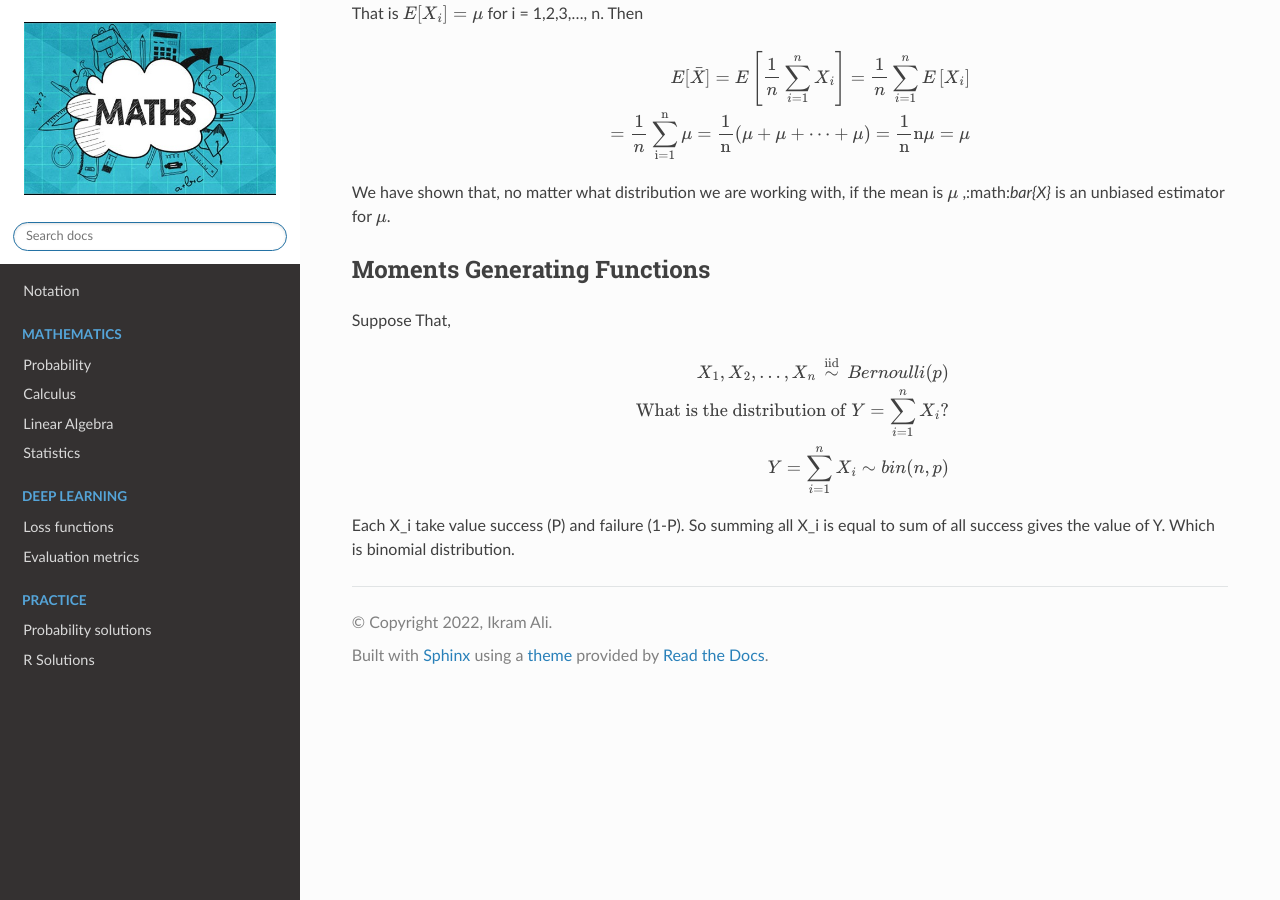
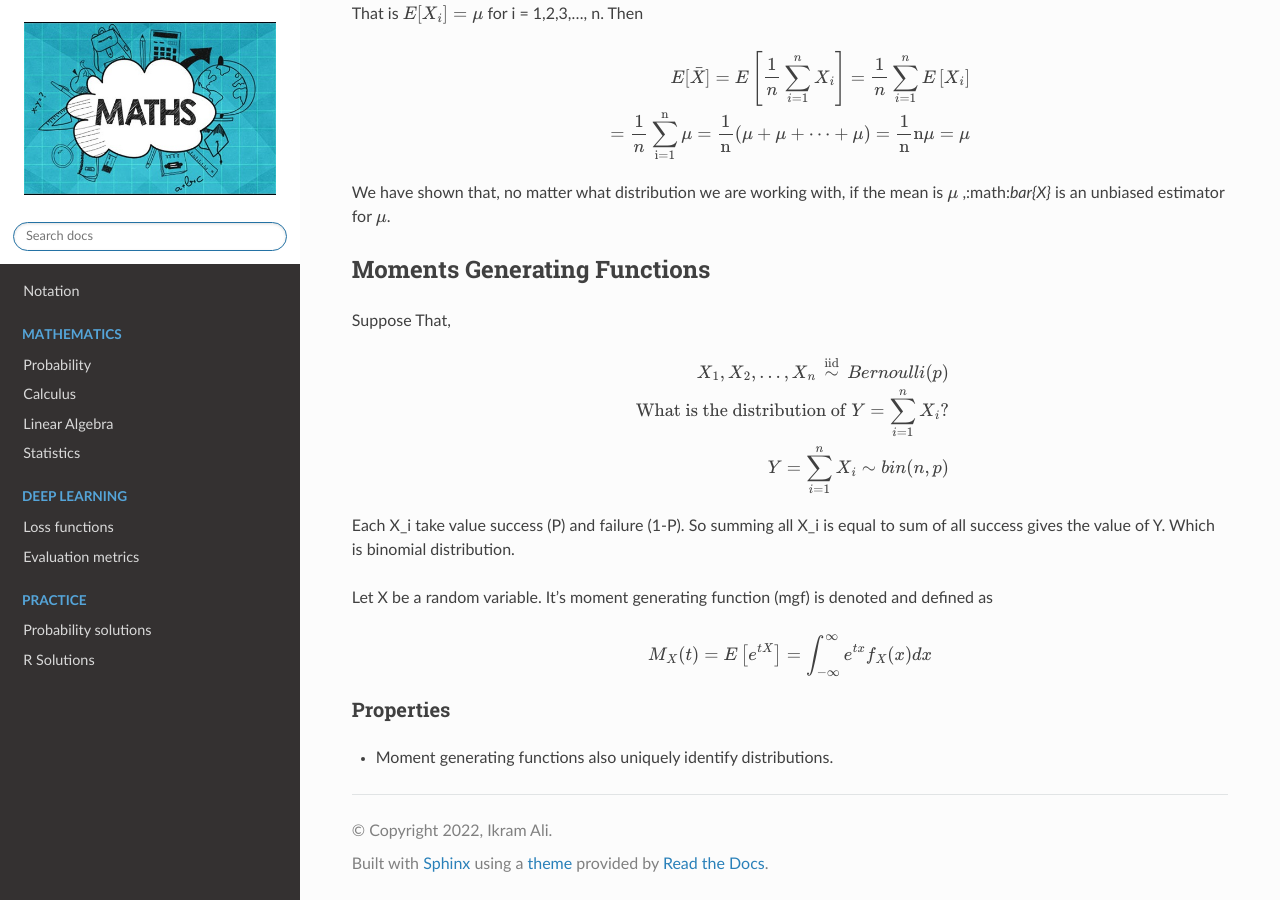
Before and after one commit to akkefa/ml-notes, a Sphinx documentation site: the page built from docs/probability/random_rv.rst, in a window 1280 px wide and 900 px high, scrolled down 6463 px. Built offline with Sphinx 7.4.7 and the Read the Docs theme 2.0.0, drawn with Linux system fonts in a browser that asks for light colours.

Commit message:
New changes.

```diff
--- a/docs/probability/random_rv.rst
+++ b/docs/probability/random_rv.rst
@@ -308,3 +308,13 @@ Suppose That,
 
 Each X_i take value success (P) and failure (1-P). So summing all X_i is equal to sum of all success gives the value of Y.
 Which is binomial distribution.
+
+Let X be a random variable. It’s moment generating function (mgf) is denoted and defined as
+
+.. math::
+
+    M_{X}(t)=E\left[e^{t X}\right]=\int_{-\infty}^{\infty} e^{t x} f_{X}(x) d x
+
+Properties
+^^^^^^^^^^^
+- Moment generating functions also uniquely identify distributions.
```
